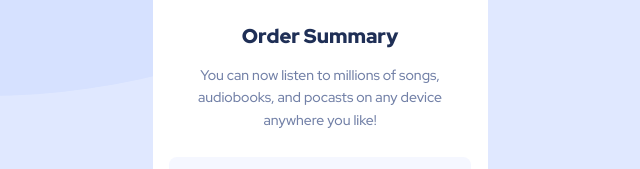
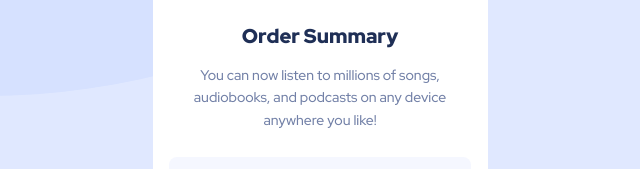
Before and after one commit to Zoltan199/Order-summary-component, a plain HTML site: page index.html in a window 1280 px wide. Shown: the part 292-461 px from the top of the page, 320-960 px from the left. Drawn offline with Linux system fonts and the light colour scheme.

Commit message:
Fix typo

```diff
--- a/index.html
+++ b/index.html
@@ -14,7 +14,7 @@
                 <img src="./images/illustration-hero.svg" alt="illustration-hero" class="hero">
                 <div class="information">
                     <h1>Order Summary</h1>
-                    <p>You can now listen to millions of songs, audiobooks, and pocasts on any device anywhere you like!</p>
+                    <p>You can now listen to millions of songs, audiobooks, and podcasts on any device anywhere you like!</p>
                 </div>
                 <div class="plan">
                     <img src="./images/icon-music.svg" alt="">
```
